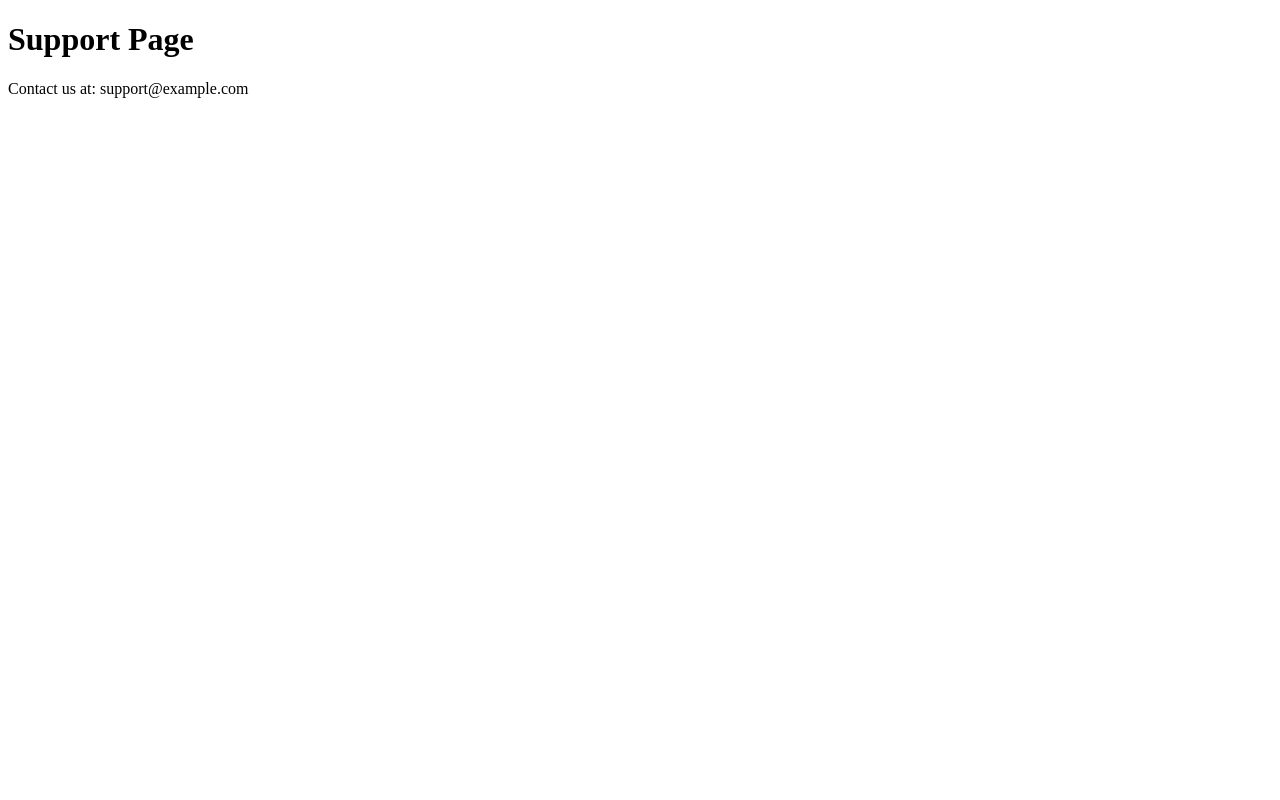
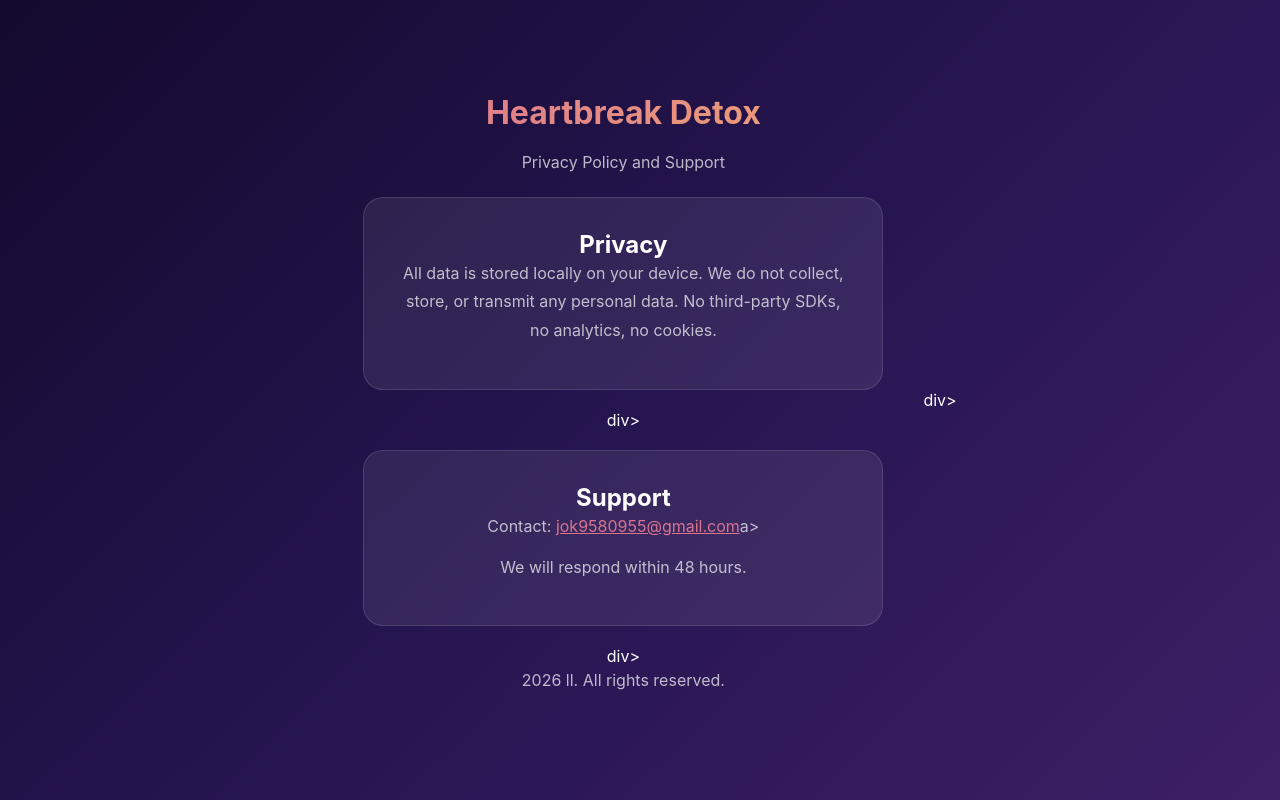
Before and after one commit to jok9580955/heartbreak-detox-support, a plain HTML site: page index.html in a window 1280 px wide. Drawn offline with Linux system fonts and the light colour scheme.

Commit message:
Revamp support page with new design and content
Updated HTML structure with meta tags, styles, and support information.

```diff
--- a/index.html
+++ b/index.html
@@ -1 +1 @@
-<!DOCTYPE html><html><head><title>Support</title></head><body><h1>Support Page</h1><p>Contact us at: support@example.com</p></body></html></p></h1></body></title></head></html>
+<!DOCTYPE html><html><head><meta charset="UTF-8"><meta name="viewport" content="width=device-width,initial-scale=1"><title>Support</title><style>*{margin:0;padding:0;box-sizing:border-box}body{font-family:-apple-system,sans-serif;background:linear-gradient(135deg,#14092e,#261550,#3d1f66);color:#fff;min-height:100vh;display:flex;align-items:center;justify-content:center}.c{max-width:600px;padding:40px;text-align:center}h1{font-size:2em;background:linear-gradient(135deg,#d97390,#f2a673);-webkit-background-clip:text;-webkit-text-fill-color:transparent;margin-bottom:16px}p{color:rgba(255,255,255,.7);line-height:1.8;margin-bottom:12px}.card{background:rgba(255,255,255,.08);border:1px solid rgba(255,255,255,.12);border-radius:20px;padding:32px;margin:20px 0}a{color:#d97390}</style></head><body><div class="c"><h1>Heartbreak Detox</h1><p>Privacy Policy and Support</p><div class="card"><h2>Privacy</h2><p>All data is stored locally on your device. We do not collect, store, or transmit any personal data. No third-party SDKs, no analytics, no cookies.</p></div>div><div class="card"><h2>Support</h2><p>Contact: <a href="mailto:jok9580955@gmail.com">jok9580955@gmail.com</a>a></p><p>We will respond within 48 hours.</p></div>div><p>2026 ll. All rights reserved.</p></div>div></body></html></p></p></h1></body></style></title></head></html>
```
